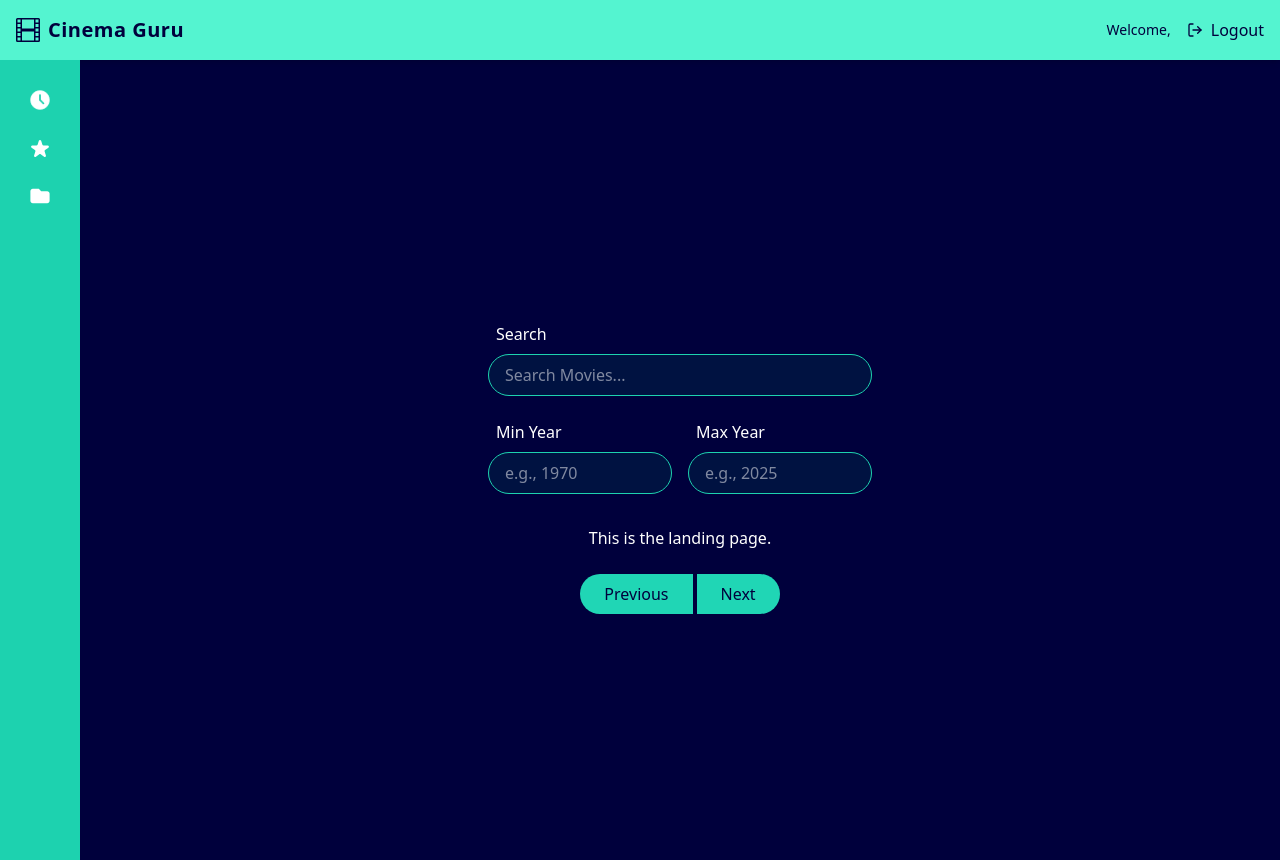
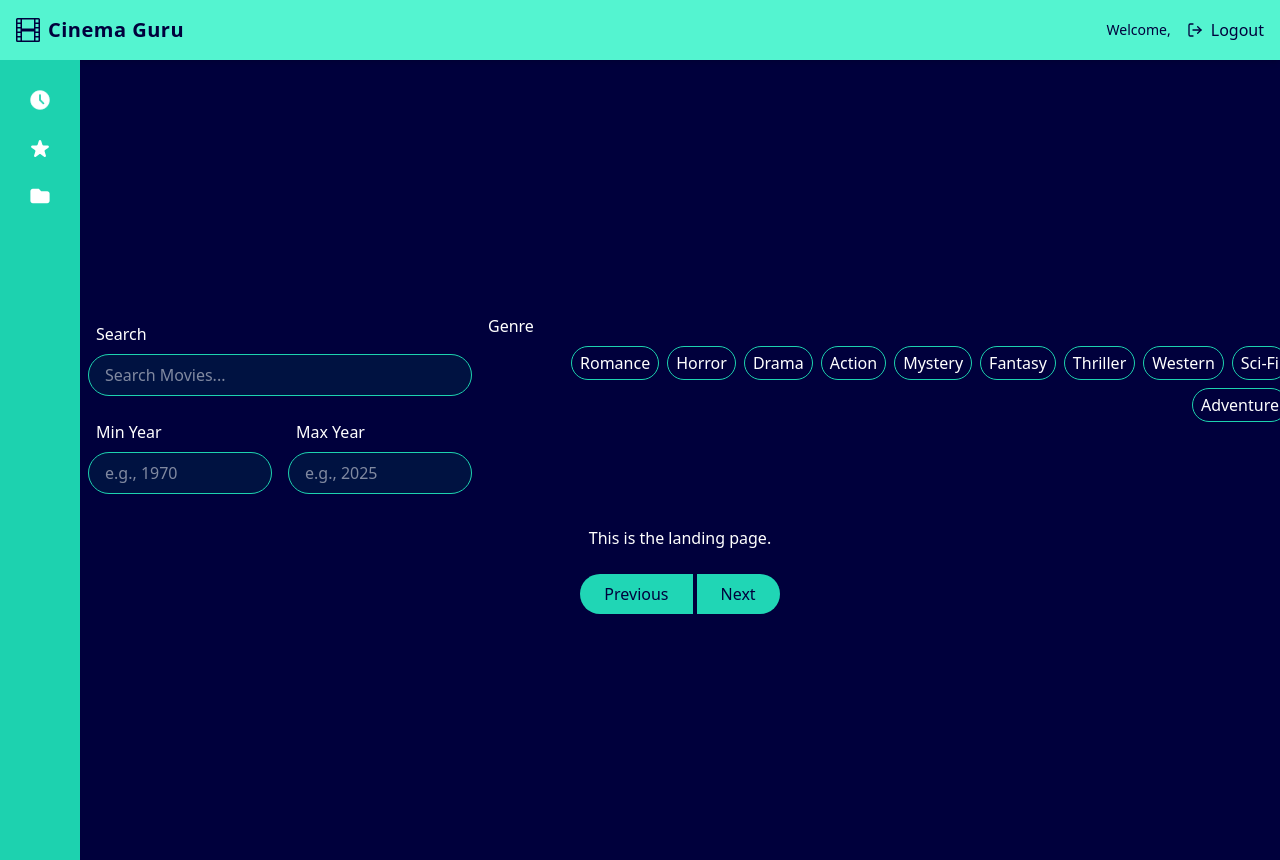
Before and after one commit to Greentaylor27/atlas-cinema-guru, a Next.js app: page / in a window 1280 px wide. Built offline with nearby package versions, Linux system fonts and the light colour scheme; no server answers.

Commit message:
Okay so I'm almost done with the styling for the filters. Just need a bit more styling then I will be ready for functionality.

```diff
--- a/app/global.css
+++ b/app/global.css
@@ -47,6 +47,8 @@
   border: 1px solid #1DD2AF;
   border-radius: 9999px;
   color: white;
-  padding: 0.5rem 1rem;
   outline: none;
+  padding: 0.25rem 0.5rem;
+  white-space: nowrap;
+  display: inline-block;
 }
--- a/components/Filter.tsx
+++ b/components/Filter.tsx
@@ -1,11 +1,18 @@
+import GenreFilter from "./GenreFilter";
 import SearchBar from "./SearchBar";
 import YearFilter from "./YearFilter";
 
 export default function Filter() {
   return (
-    <div className="flex flex-col w-full gap-4 m-2">
-      <SearchBar />
-      <YearFilter />
+    <div className="flex justify-between w-full gap-4 m-2">
+      <div className="flex flex-col gap-4">
+        <SearchBar />
+        <YearFilter />
+      </div>
+
+      <div className="flex-1">
+        <GenreFilter />
+      </div>
     </div>
   )
 }
--- /dev/null
+++ b/components/GenreButton.tsx
@@ -0,0 +1,7 @@
+export default function GenreButton({ genre }: { genre: string }) {
+  return (
+    <button className="filterButton">
+      {genre}
+    </button>
+  );
+}
--- /dev/null
+++ b/components/GenreFilter.tsx
@@ -0,0 +1,21 @@
+import GenreButton from "./GenreButton";
+
+export default function GenreFilter() {
+  return(
+    <div className="w-full">
+      <label className="block mb-2">Genre</label>
+      <div className="flex flex-wrap gap-2 justify-end">
+        <GenreButton genre="Romance" />
+        <GenreButton genre="Horror" />
+        <GenreButton genre="Drama" />
+        <GenreButton genre="Action" />
+        <GenreButton genre="Mystery" />
+        <GenreButton genre="Fantasy" />
+        <GenreButton genre="Thriller" />
+        <GenreButton genre="Western" />
+        <GenreButton genre="Sci-Fi" />
+        <GenreButton genre="Adventure" />
+      </div>
+    </div>
+  )
+}
```
